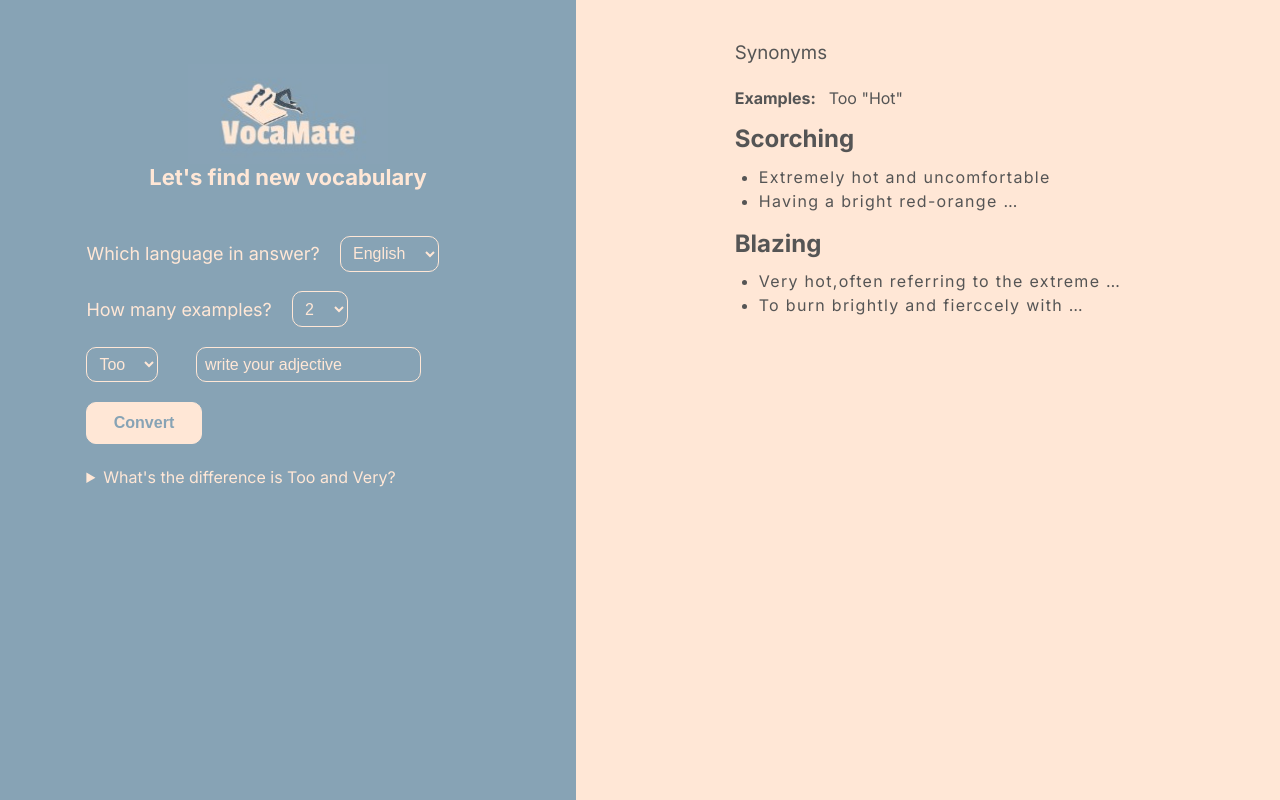
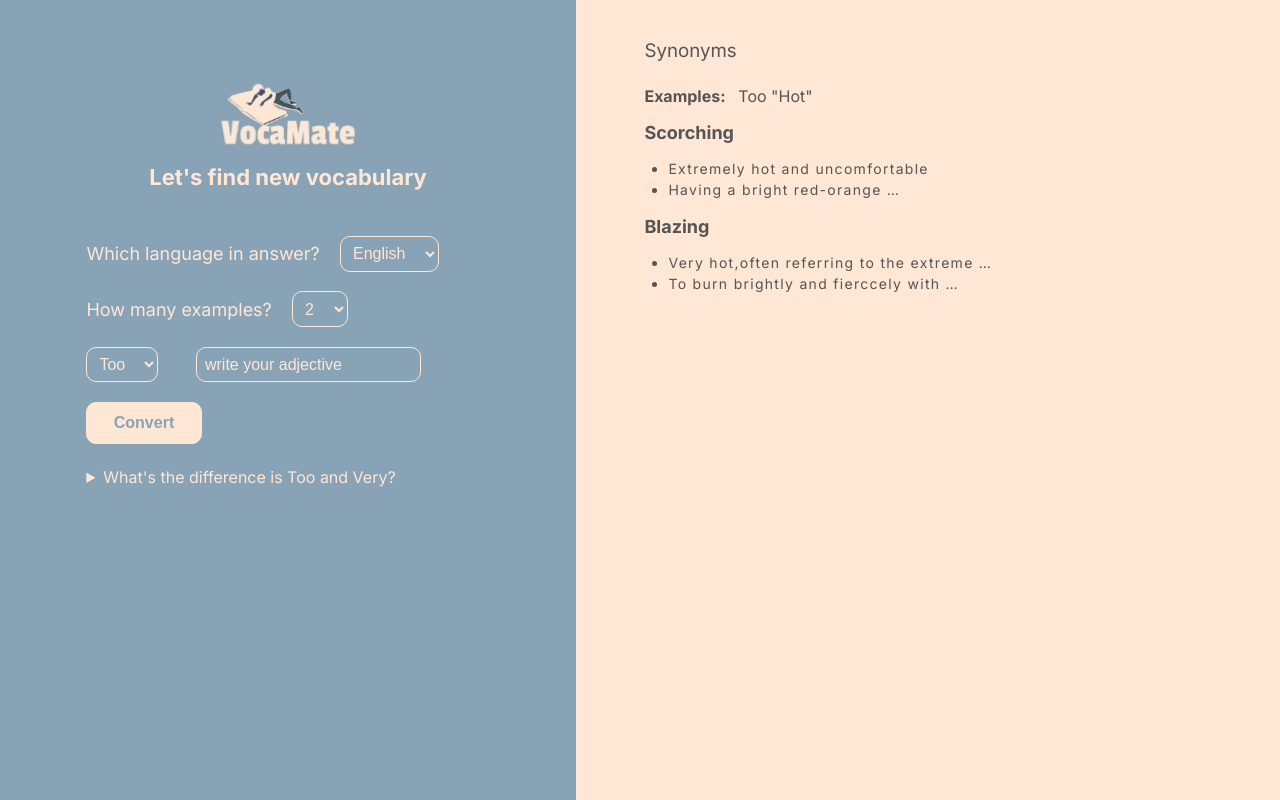
Before and after one commit to ha-nakamura112/search_syn, a Next.js app: page / in a window 1280 px wide. Built offline with nearby package versions, Linux system fonts and the light colour scheme.

Commit message:
style fixed

```diff
--- a/src/pages/index.js
+++ b/src/pages/index.js
@@ -89,7 +89,7 @@ function Home({ server }) {
       } else {
         const data = await response.json();
         setparsedResponse(data);
-        if(data.length > 4){
+        if(data.length > 5){
           setCssFlag(false);
         }
         setMsg(null);
--- a/src/styles/Home.module.css
+++ b/src/styles/Home.module.css
@@ -167,6 +167,7 @@
     row-gap: 2vh;
     align-items: center;
     padding: 3%;
+    width: 90%;
   }
 
   .exampTitle {
@@ -278,6 +279,13 @@
     width: 13vw;
   }
 
+  .synonym h2 {
+    font-size: 18px;
+  }
+
+  .synonym li {
+    font-size: 14px;
+  }
 }
 
 @media screen and (min-width:1023px) {
```
